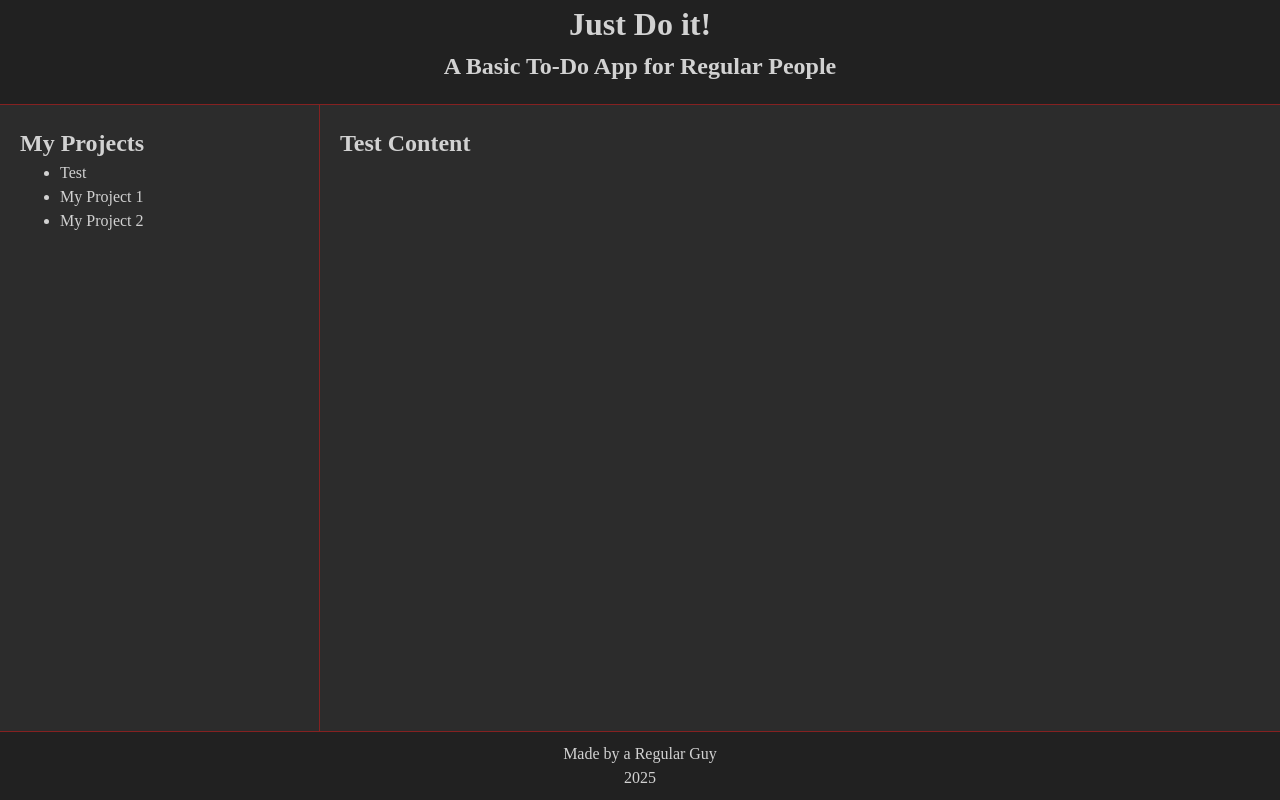
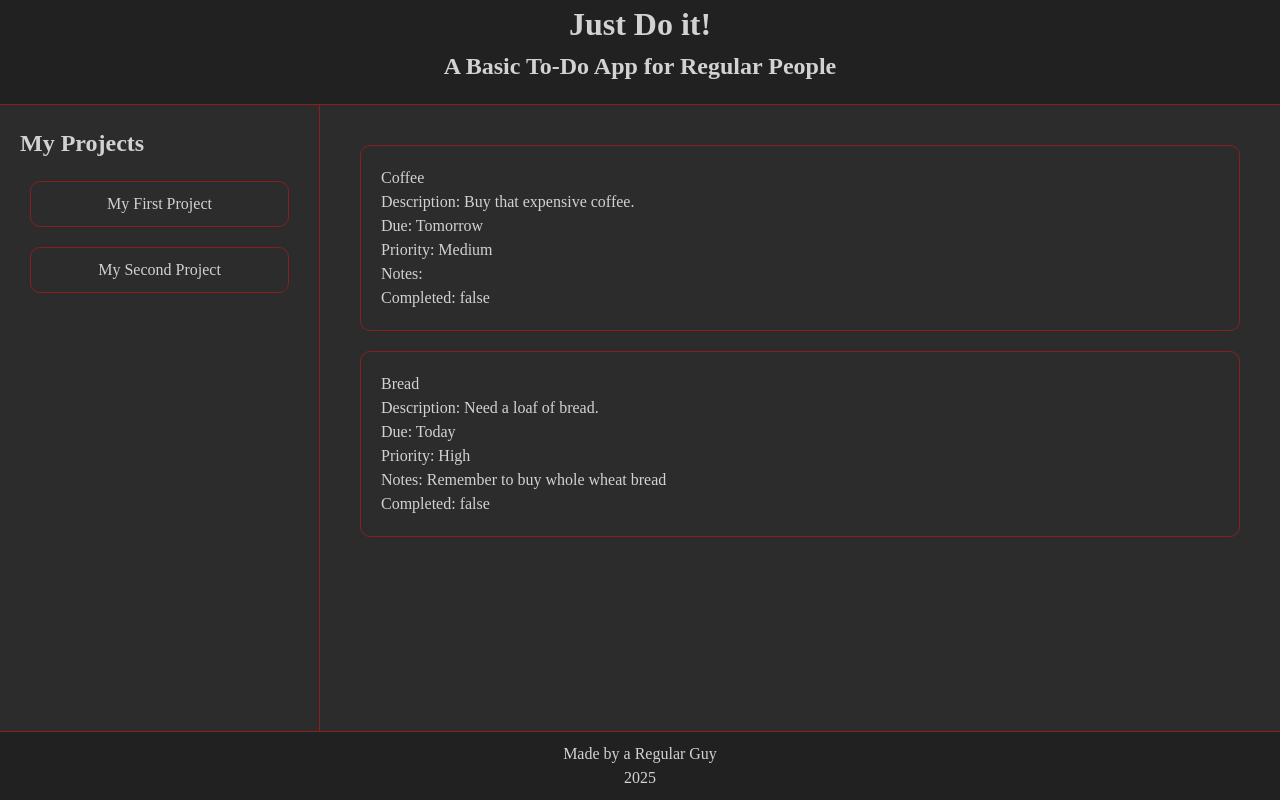
Before and after one commit to bowman025/project-todo-list, a website built with webpack: page src/index.html in a window 1280 px wide. Built offline with nearby package versions, Linux system fonts and the light colour scheme.

Commit message:
Write dom module functions, edit style, change example

```diff
--- a/src/css/style.css
+++ b/src/css/style.css
@@ -1,3 +1,10 @@
+:root {
+  --primary-bg-color: rgb(33, 33, 33);
+  --secondary-bg-color: rgb(44, 44, 44);
+  --border-color: rgb(133, 33, 33);
+  --font-color: rgb(210, 210, 210);
+}
+
 *, *::before, *::after {
   box-sizing: border-box;
 }
@@ -20,8 +27,8 @@ body {
   position: relative;
   display: flex;
   flex-direction: column;
-  background-color: rgb(33, 33, 33);
-  color: rgb(210, 210, 210);
+  background-color: var(--primary-bg-color);
+  color: var(--font-color);
 }
 
 img, picture, video, canvas, svg {
@@ -45,10 +52,14 @@ h1, h2, h3, h4, h5, h6 {
   text-wrap: balance;
 }
 
+ul {
+  list-style-type: none;
+}
+
 header {
     width: 100%;
     z-index: 999;
-    border-bottom: 1px solid rgb(133, 33, 33);
+    border-bottom: 1px solid var(--border-color);
     text-align: center;
     padding-bottom: 20px;
 }
@@ -61,21 +72,59 @@ main {
 .sidebar,
 .content {
     padding: 20px;
-    background-color: rgb(44, 44, 44);
+    background-color: var(--secondary-bg-color);
 }
 
 .sidebar {
     flex: 1 1 25%;
-    border-right: 1px solid rgb(133, 33, 33);
+    border-right: 1px solid var(--border-color);
+}
+
+.side-list {
+  display: flex;
+  flex-direction: column;
+  padding: 10px;
+}
+
+.side-item {
+  margin: 10px 0px;
+  padding: 10px;
+  border: 1px solid var(--border-color);
+  border-radius: 10px;
+  background-color: var(--secondary-bg-color);
+  color: var(--font-color);
+  transition: transform 300ms ease-out;
+}
+
+.side-item:hover {
+  cursor: pointer;
+  background-color: var(--primary-bg-color);
+  transform: scale(1.08);
 }
 
 .content {
     flex: 1 1 75%;
+    display: flex;
+    flex-direction: column;
+}
+
+.project-item {
+  padding: 20px;
+  margin: 20px;
+  border: 1px solid var(--border-color);
+  border-radius: 10px;
+  transition: transform 300ms ease-out;
+}
+
+.project-item:hover {
+  cursor: pointer;
+  background-color: var(--primary-bg-color);
+  transform: scale(1.02);
 }
 
 footer {
     width: 100%;
-    border-top: 1px solid rgb(133, 33, 33);
+    border-top: 1px solid var(--border-color);
     text-align: center;
     padding: 10px;
 }
--- a/src/index.html
+++ b/src/index.html
@@ -13,10 +13,10 @@
     <main>
         <div class="sidebar">
             <h2 class="side-title">My Projects</h2>
-            <ul class="side-list"><li>Test</li></ul>
+            <div class="side-list"></div>
         </div>
         <div class="content">
-            <h2 class="content-title">Test Content</h2>
+            <h2 class="content-title"></h2>
         </div>
     </main>
     <footer>
--- a/src/index.js
+++ b/src/index.js
@@ -1,16 +1,20 @@
 import "./css/style.css";
-import { createItems, Item, exampleItemOne, exampleItemTwo } from "./modules/items.js";
-import { projectList, addProject, removeProject, addItem, removeItem } from "./modules/projects.js";
+import { Item, exampleItemOne, exampleItemTwo, exampleItemThree, exampleItemFour } from "./modules/items.js";
+import { projectList, Project } from "./modules/projects.js";
 import { displayList } from "./modules/DOMside.js";
+import { displayProject } from "./modules/DOMmain.js";
 
 console.log(exampleItemOne);
 
 console.log(projectList);
 
-const newProj = [exampleItemOne, exampleItemTwo];
+const exampleProject = new Project("My First Project");
+exampleProject.items.push(exampleItemOne, exampleItemTwo);
+projectList.push(exampleProject);
 
-console.log(newProj);
+const exampleProjectTwo = new Project("My Second Project");
+exampleProjectTwo.items.push(exampleItemThree, exampleItemFour);
+projectList.push(exampleProjectTwo);
 
-addProject(newProj);
-
-displayList();
+displayList(projectList);
+displayProject(exampleProject);
--- a/src/modules/DOMmain.js
+++ b/src/modules/DOMmain.js
@@ -1,2 +1,27 @@
-import { createItems, Item, exampleItemOne, exampleItemTwo } from "./modules/items.js";
-import { projectList, addProject, removeProject, addItem, removeItem } from "./modules/projects.js";
+/* import { createItems, Item, exampleItemOne, exampleItemTwo } from "./modules/items.js";
+import { projectList, addProject, removeProject, addItem, removeItem } from "./modules/projects.js"; */
+
+export const displayProject = (project) => {
+    const content = document.querySelector(".content");
+    const projectCard = document.createElement("div");
+    projectCard.classList.add("project-card");
+    project.items.forEach(item => {
+        const projectItem = document.createElement("ul");
+        projectItem.classList.add("project-item", `project-item-${project.items.indexOf(item)+1}`);
+        const projectItemTitle = document.createElement("li");
+        projectItemTitle.textContent = item.title;
+        const projectItemDesc = document.createElement("li");
+        projectItemDesc.textContent = "Description: " + item.description;
+        const ProjectItemDate = document.createElement("li");
+        ProjectItemDate.textContent = "Due: " + item.dueDate;
+        const projectItemPriority = document.createElement("li");
+        projectItemPriority.textContent = "Priority: " + item.priority;
+        const projectItemNotes = document.createElement("li");
+        projectItemNotes.textContent = "Notes: " + item.notes;
+        const ProjectItemChecked = document.createElement("li");
+        ProjectItemChecked.textContent = "Completed: " + item.checked;
+        projectItem.append(projectItemTitle, projectItemDesc, ProjectItemDate, projectItemPriority, projectItemNotes, ProjectItemChecked);
+        projectCard.appendChild(projectItem);
+    });
+    content.replaceChildren(projectCard);
+}
--- a/src/modules/DOMside.js
+++ b/src/modules/DOMside.js
@@ -1,13 +1,14 @@
-import { createItems, Item, exampleItemOne, exampleItemTwo } from "./items.js";
-import { projectList, addProject, removeProject, addItem, removeItem } from "./projects.js";
+/* import { createItems, Item, exampleItemOne, exampleItemTwo } from "./items.js";
+import { projectList, addProject, removeProject, addItem, removeItem } from "./projects.js"; */
+import { displayProject } from "./DOMmain.js";
 
-export const displayList = () => {
-    const sidebar = document.querySelector(".sidebar");
+export const displayList = (projectList) => {
     const sideList = document.querySelector(".side-list");
     projectList.forEach(project => {
-        const listItem = document.createElement("li");
+        const listItem = document.createElement("button");
         listItem.classList.add("side-item");
-        listItem.textContent = `My Project ${projectList.indexOf(project)+1}`;
+        listItem.textContent = project.title;
         sideList.appendChild(listItem);
+        listItem.onclick = () => displayProject(project);
     });
 };
--- a/src/modules/items.js
+++ b/src/modules/items.js
@@ -5,10 +5,13 @@ class Item {
         this.dueDate = dueDate,
         this.priority = priority,
         this.notes = notes,
-        this.checked = false
+        this.checked = false,
+        this.dataID = self.crypto.randomUUID();
     };
 }
 const exampleItemOne = new Item("Coffee", "Buy that expensive coffee.", "Tomorrow", "Medium", "");
 const exampleItemTwo = new Item("Bread", "Need a loaf of bread.", "Today", "High", "Remember to buy whole wheat bread");
+const exampleItemThree = new Item("Workout", "Do a 45 minute rubber band workout.", "Tomorrow", "Medium", "Try the yellow rubber band first.");
+const exampleItemFour = new Item("Get a haircut", "Go to the barbershop on the corner and get a new haircut.", "Wednesday", "Low", "Remember to bring that photo to show the hairdresser.");
 
-export { Item, exampleItemOne, exampleItemTwo };
+export { Item, exampleItemOne, exampleItemTwo, exampleItemThree, exampleItemFour };
--- a/src/modules/projects.js
+++ b/src/modules/projects.js
@@ -1,12 +1,8 @@
-import { exampleItemOne, exampleItemTwo } from "./items.js";
-
+class Project {
+    constructor(title) {
+        this.title = title,
+        this.items = []
+    };
+}
 const projectList = [];
-const addProject = (newProject) => projectList.push(newProject);
-const removeProject = (projectIndex) => projectList.splice(projectIndex, 1);
-const addItem = (project, newItem) => project.push(newItem);
-const removeItem = (project, itemIndex) => project.splice(itemIndex, 1);
-
-const exampleProject = [exampleItemOne, exampleItemTwo];
-addProject(exampleProject);
-
-export { projectList, addProject, removeProject, addItem, removeItem };
+export { projectList, Project };
```
